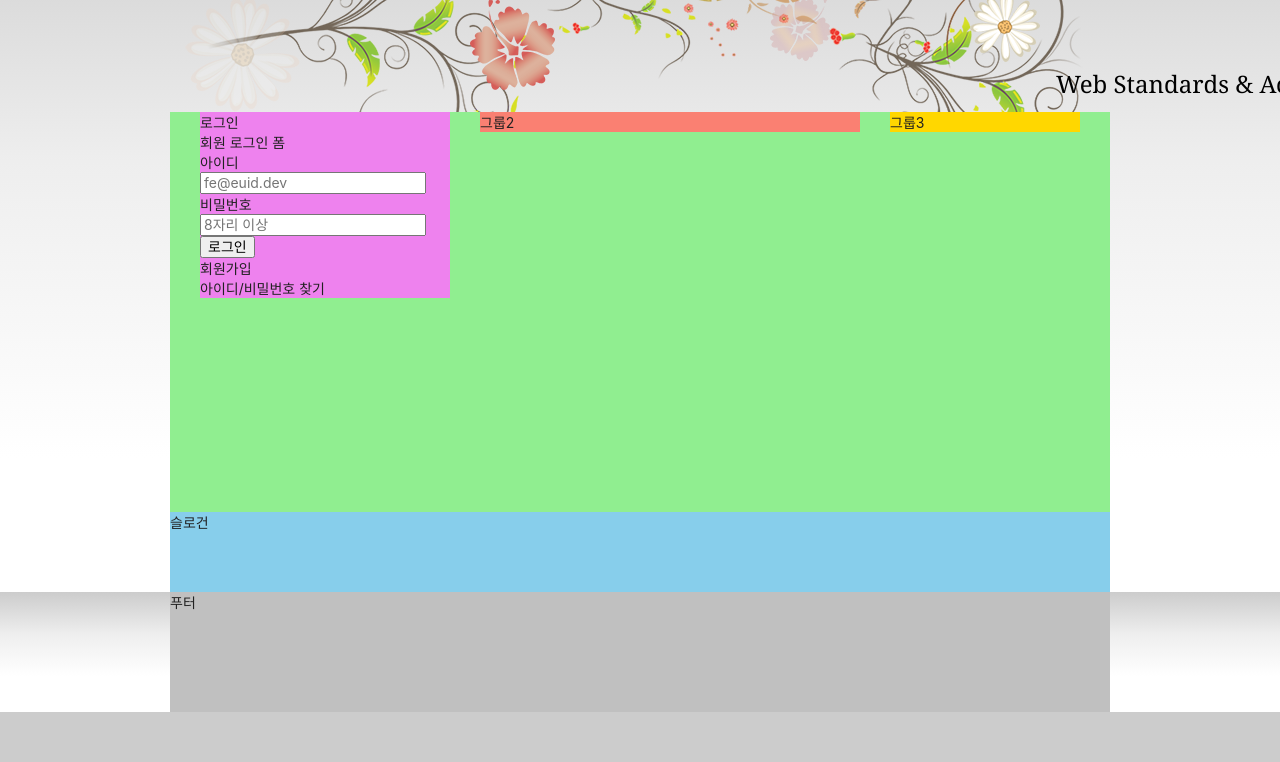
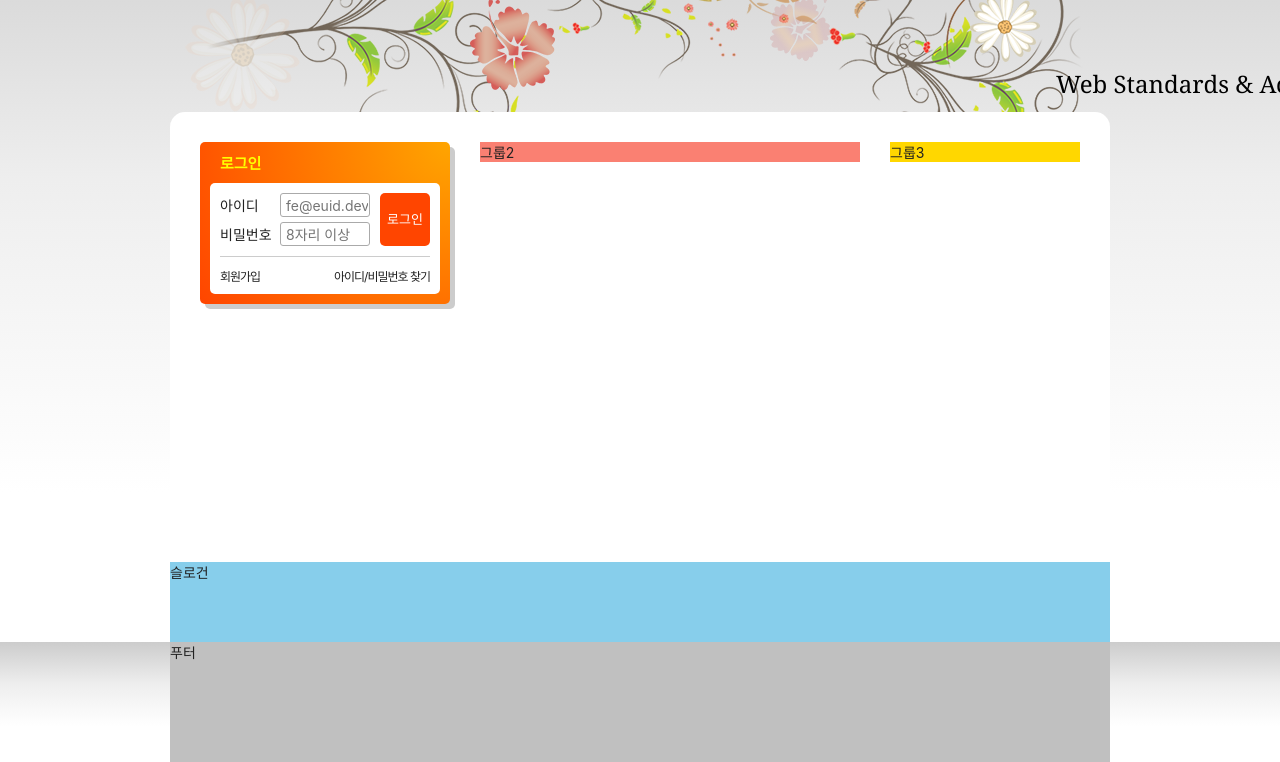
Before and after one commit to senasoon/HTML5, a plain HTML site: page index.html in a window 1280 px wide. Shown: the part 135-897 px from the top of the page. Before the commit the page ends 847 px from the top, so only its background shows below. Drawn offline with Linux system fonts and the light colour scheme; files whose address does not match are found by name; a web font is replaced by a local one.

Commit message:
로그인 완성

```diff
--- a/index.html
+++ b/index.html
@@ -181,8 +181,8 @@
             </fieldset>
           </form>
           <ul class="sign">
-            <li><a href="/">회원가입</a></li>
-            <li><a href="/">아이디/비밀번호 찾기</a></li>
+            <li><a href="/" class="icon-right-dir">회원가입</a></li>
+            <li><a href="/" class="icon-right-dir">아이디/비밀번호 찾기</a></li>
           </ul>
         </section>
       </div>
--- a/styles/style.css
+++ b/styles/style.css
@@ -3,7 +3,8 @@
 @import url(./reset.css);
 
 /* 숨김 콘텐츠 */
-.a11y-hidden {
+.a11y-hidden,
+legend {
   position: absolute;
   width: 1px;
   height: 1px;
@@ -284,10 +285,11 @@ body {
 
 /* 메인 */
 .main {
-  background: lightgreen;
-  height: 50vh;
+  background: #fff;
+  min-height: 450px;
   display: flow-root;
-  padding: 0 15px;
+  padding: 30px 15px;
+  border-radius: 15px 15px 0 0;
 }
 
 .group {
@@ -296,7 +298,6 @@ body {
 }
 
 .group1 {
-  background-color: violet;
   width: 250px;
 }
 .group2 {
@@ -306,6 +307,88 @@ body {
 .group3 {
   background-color: gold;
   width: 190px;
+}
+
+/* 로그인 */
+
+.login {
+  background: orange radial-gradient(circle at right top, orange, orangered);
+  border-radius: 5px;
+  padding: 10px;
+  box-shadow: 5px 5px 0 0 #ccc;
+}
+
+.login-title {
+  color: #ff0;
+  font-weight: 700;
+  font-size: 15px;
+  text-indent: 10px;
+}
+
+.login-form {
+  background-color: #fff;
+  border-radius: 5px 5px 0 0;
+  padding: 10px 10px 0 10px;
+  margin-top: 10px;
+}
+
+.login-form fieldset {
+  position: relative;
+  padding-bottom: 5px;
+  border-bottom: 1px solid #ccc;
+}
+
+.user-email,
+.user-pw {
+  margin-bottom: 5px;
+}
+
+.login-form label {
+  display: inline-block;
+  width: 60px;
+}
+
+.login-form input {
+  width: 90px;
+  height: 24px;
+  border: 1px solid #aaa;
+  padding: 1px 1px 1px 5px;
+  border-radius: 3px;
+}
+
+.login-button {
+  position: absolute;
+  width: 50px;
+  height: 53px;
+  top: 0;
+  right: 0;
+  background-color: orangered;
+  color: #fff;
+  border: 0;
+  border-radius: 5px;
+  font-size: 13px;
+}
+
+.sign {
+  background-color: #fff;
+  border-radius: 0 0 5px 5px;
+  padding: 4px 10px;
+  display: flex;
+  justify-content: space-between;
+}
+
+.sign li {
+  font-size: 12px;
+}
+
+.sign li a {
+  display: block;
+  padding: 6px 0;
+  letter-spacing: -1px;
+}
+
+.sign li a::before {
+  color: orange;
 }
 
 /* 슬로건 */
```
